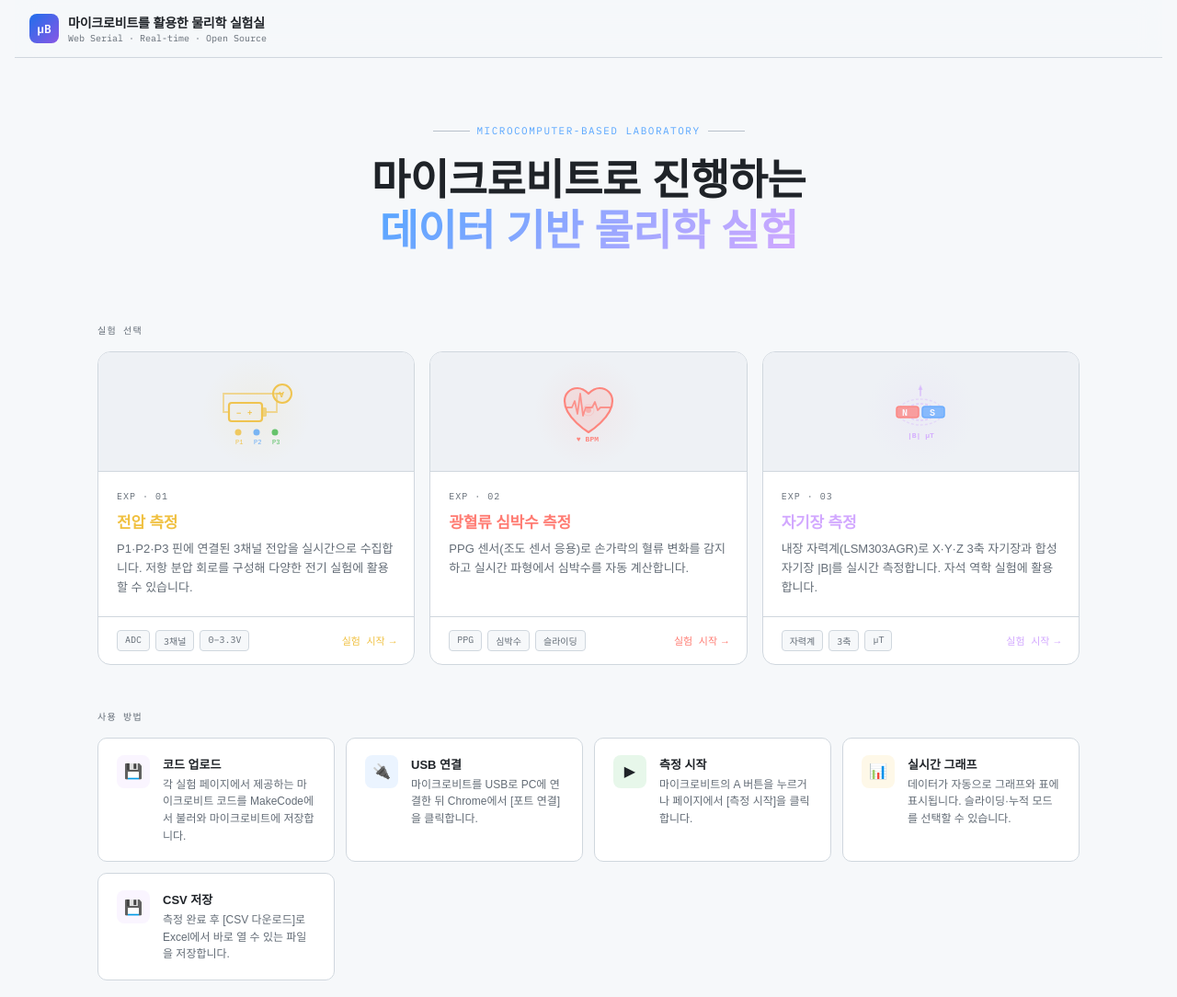
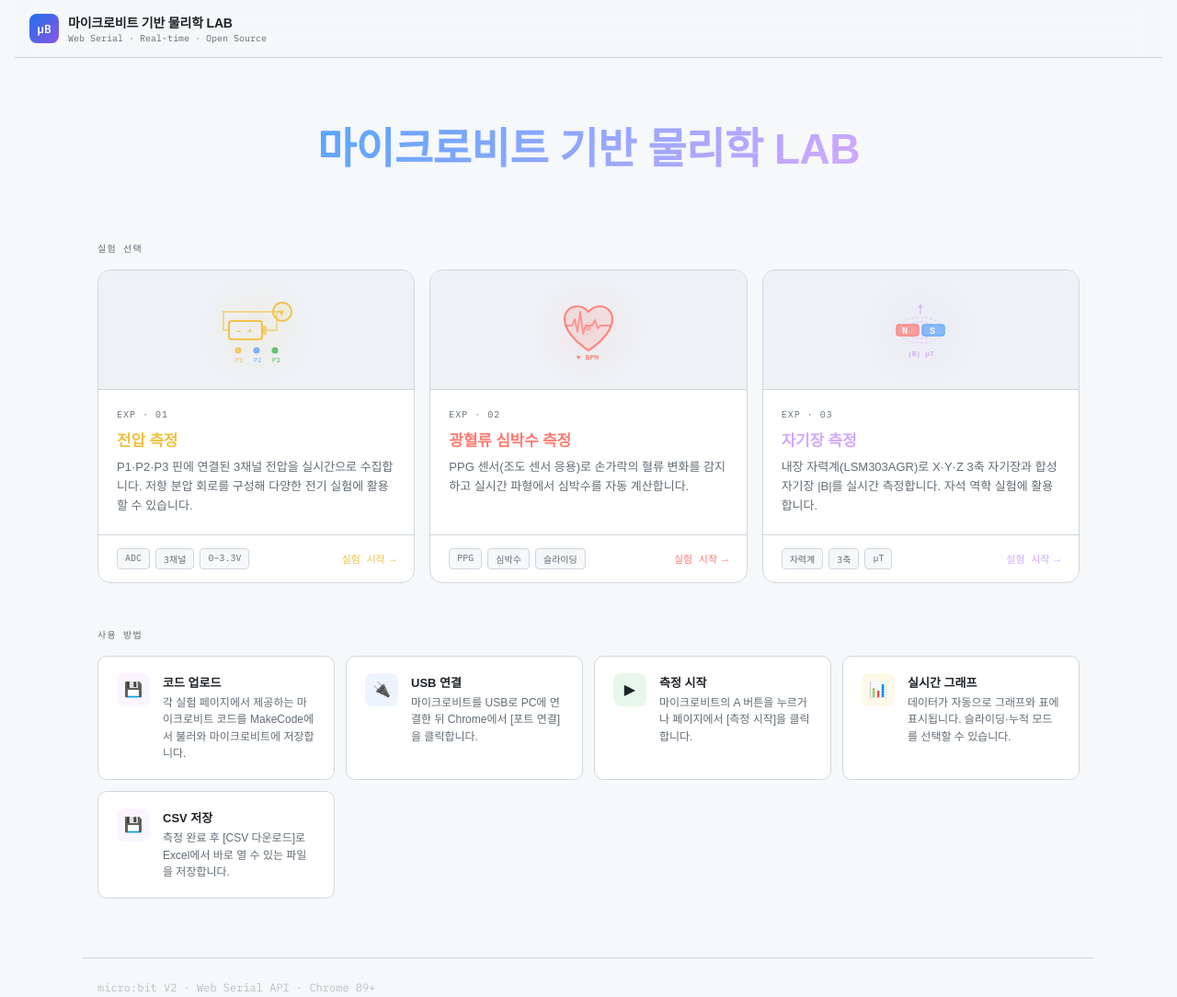
Before and after one commit to gjphysicslab-ai/MBT-PhysicLab, a plain HTML site: page index.html in a window 1280 px wide. Shown: the top 1084 px of the page at 92% size. Drawn offline with Linux system fonts and the light colour scheme; a web font is replaced by a local one.

Commit message:
Update index.html

```diff
--- a/index.html
+++ b/index.html
@@ -1,4 +1,4 @@
-<title>마이크로비트를 활용한 물리학 실험실</title>
+<title>마이크로비트 기반 물리학 LAB</title>
 <meta name="claude:viewport-fit-sides" content="cover">
 <link rel="stylesheet" href="https://fonts.googleapis.com/css2?family=IBM+Plex+Sans+KR:wght@300;400;500;600;700&family=IBM+Plex+Mono:wght@400;600&display=swap">
 
@@ -97,14 +97,6 @@ header {
   text-align: center;
   padding: 72px max(16px, env(safe-area-inset-left, 0px)) 56px;
   max-width: 720px; margin: 0 auto;
-}
-.hero-eyebrow {
-  font-family: var(--mono); font-size: 11px; letter-spacing: 1.5px;
-  color: var(--accent); text-transform: uppercase; margin-bottom: 20px;
-  display: flex; align-items: center; justify-content: center; gap: 8px;
-}
-.hero-eyebrow::before, .hero-eyebrow::after {
-  content: ''; flex: 1; max-width: 40px; height: 1px; background: var(--border2);
 }
 .hero-title {
   font-size: clamp(28px, 5vw, 46px);
@@ -299,7 +291,7 @@ footer {
   <div class="logo-area">
     <div class="logo-mark">µB</div>
     <div>
-      <div class="logo-text">마이크로비트를 활용한 물리학 실험실</div>
+      <div class="logo-text">마이크로비트 기반 물리학 LAB</div>
       <div class="logo-sub">Web Serial · Real-time · Open Source</div>
     </div>
   </div>
@@ -307,10 +299,8 @@ footer {
 
 <!-- ── 히어로 ── -->
 <section class="hero">
-  <div class="hero-eyebrow">Microcomputer-Based Laboratory</div>
   <h1 class="hero-title">
-    마이크로비트로 진행하는<br>
-    <em>데이터 기반 물리학 실험</em>
+    <em>마이크로비트 기반 물리학 LAB</em>
   </h1>
 </section>
 
```
